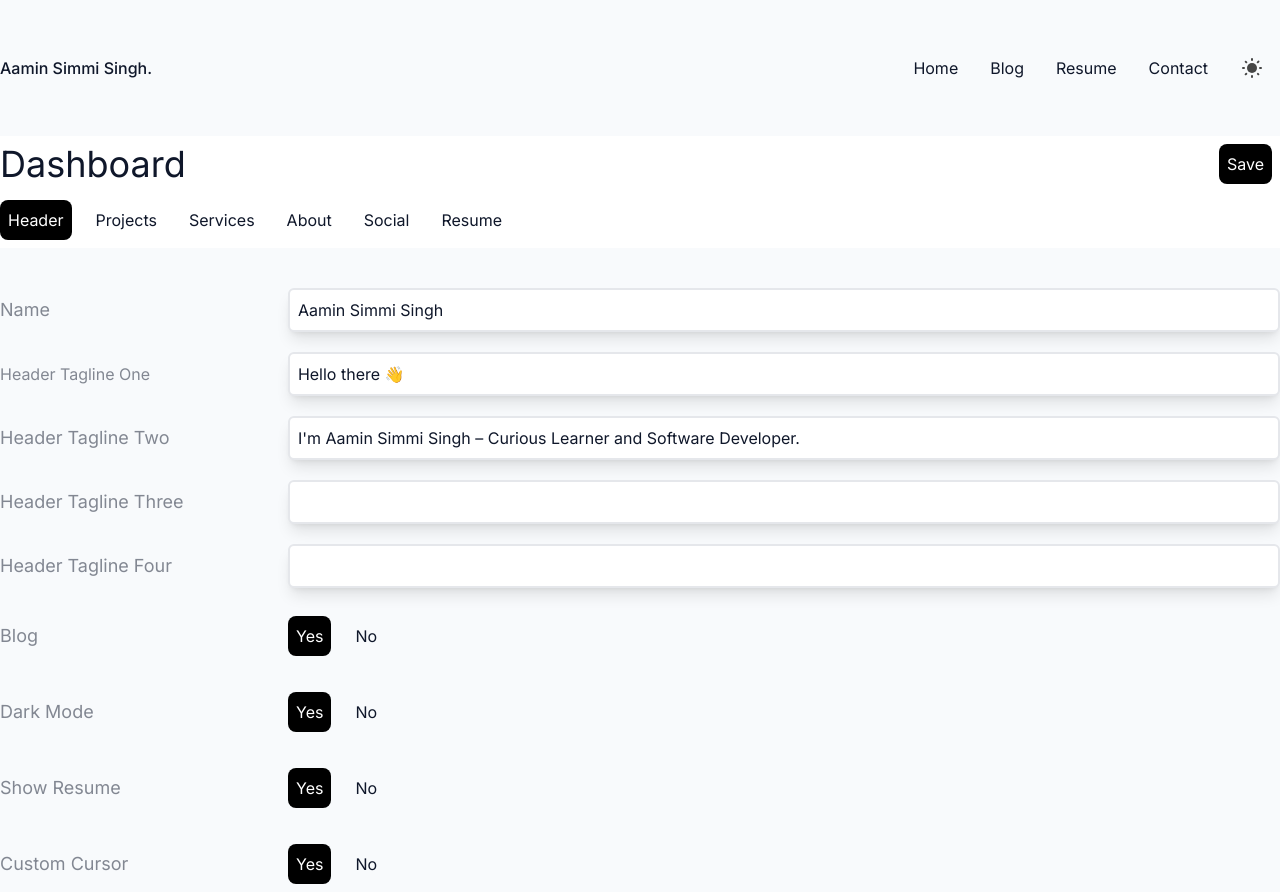
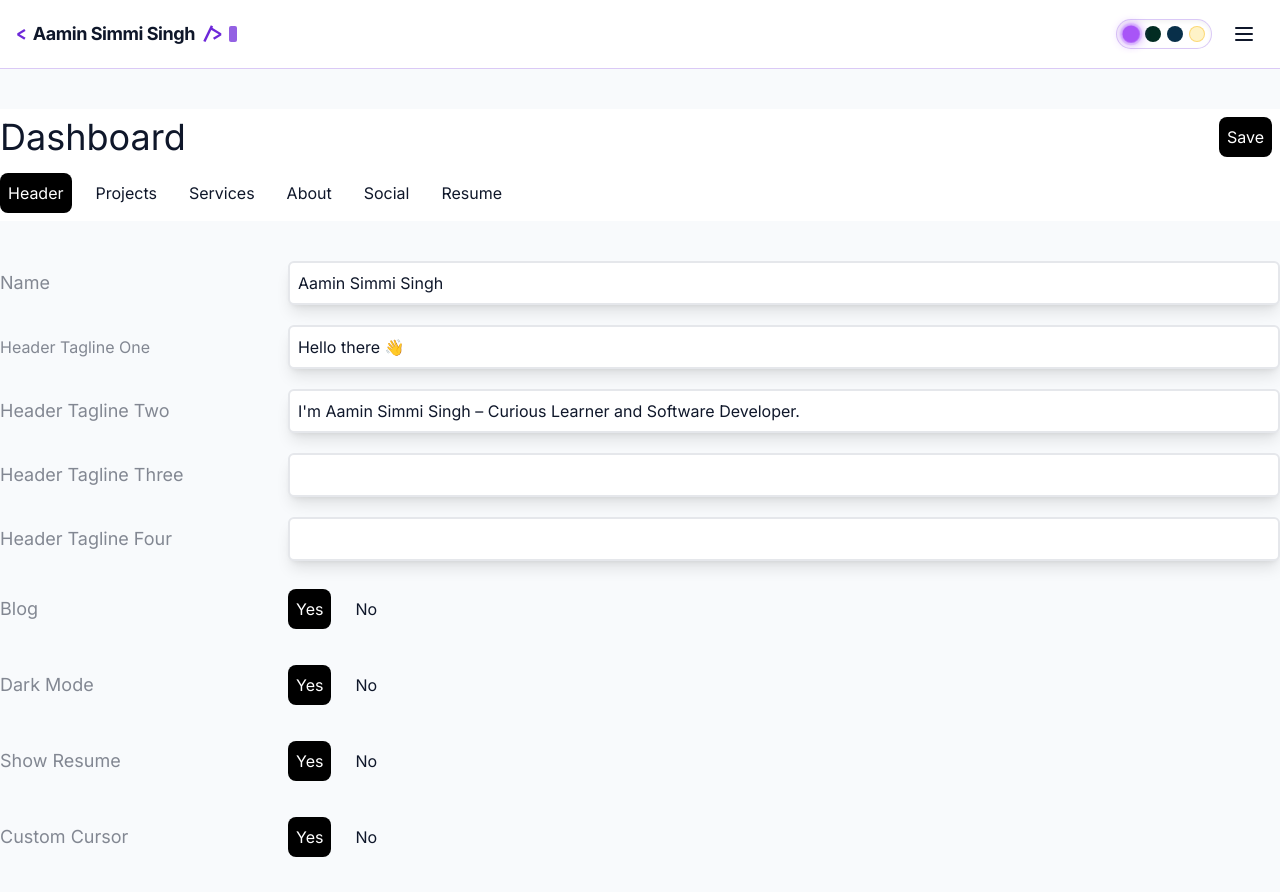
Before and after one commit to AaminSingh/my-portfolio, a Next.js app: page /edit in a window 1280 px wide. After the commit the page ends 865 px from the top, so only its background shows below. Built offline with nearby package versions, Linux system fonts and the light colour scheme.

Commit message:
feat(header): build 4-theme switcher widget & high contrast brand logo in components/Header/index.js

```diff
--- a/components/Header/index.js
+++ b/components/Header/index.js
@@ -1,195 +1,230 @@
 import { Popover } from "@headlessui/react";
-import { useTheme } from "next-themes";
 import { useRouter } from "next/router";
 import React, { useEffect, useState } from "react";
-import Button from "../Button";
+import Link from "next/link";
 import data from "../../data/portfolio.json";
 
-const Header = ({ handleWorkScroll, handleAboutScroll, isBlog }) => {
+const Header = ({
+  handleWorkScroll,
+  handleAboutScroll,
+  handleSkillsScroll,
+  handleCertificatesScroll,
+  handleAchievementsScroll,
+  isBlog,
+}) => {
   const router = useRouter();
-  const { theme, setTheme } = useTheme();
   const [mounted, setMounted] = useState(false);
+  const [currentTheme, setCurrentTheme] = useState("purple");
 
-  const { name, showBlog, showResume } = data;
+  const { name = "Aamin Simmi Singh" } = data;
 
   useEffect(() => {
     setMounted(true);
+    // Read stored theme from localStorage or default to purple
+    const savedTheme = localStorage.getItem("portfolio_theme") || "purple";
+    setCurrentTheme(savedTheme);
+    document.documentElement.setAttribute("data-theme", savedTheme);
   }, []);
 
+  const changeTheme = (themeName) => {
+    setCurrentTheme(themeName);
+    localStorage.setItem("portfolio_theme", themeName);
+    document.documentElement.setAttribute("data-theme", themeName);
+  };
+
+  const navigateToSection = (sectionId, customScrollHandler) => {
+    if (router.pathname !== "/") {
+      router.push(`/#${sectionId}`);
+    } else if (customScrollHandler) {
+      customScrollHandler();
+    } else {
+      const element = document.getElementById(sectionId);
+      if (element) {
+        element.scrollIntoView({ behavior: "smooth" });
+      }
+    }
+  };
+
+  const navLinks = [
+    { label: "Home", onClick: () => (router.pathname === "/" ? window.scrollTo({ top: 0, behavior: "smooth" }) : router.push("/")) },
+    { label: "Projects", onClick: () => navigateToSection("projects", handleWorkScroll) },
+    { label: "Skills", onClick: () => (router.pathname === "/skills" ? window.scrollTo({ top: 0, behavior: "smooth" }) : router.push("/skills")) },
+    { label: "Certificates", onClick: () => (router.pathname === "/certificates" ? window.scrollTo({ top: 0, behavior: "smooth" }) : router.push("/certificates")) },
+    { label: "Resume", onClick: () => router.push("/resume") },
+  ];
+
   return (
-    <>
-      <Popover className="block tablet:hidden mt-5">
-        {({ open }) => (
-          <>
-            <div className="flex items-center justify-between p-2 laptop:p-0">
-              <h1
+    <header className="sticky top-0 z-40 bg-[var(--header-bg)] backdrop-blur-md border-b border-[var(--border-color)] py-3.5 px-4 sm:px-8 transition-colors duration-300">
+      <div className="max-w-7xl mx-auto flex items-center justify-between">
+        {/* Left: Brand Logo (Always High Contrast & Theme Colored) */}
+        <div
           onClick={() => router.push("/")}
-                className="font-medium p-2 laptop:p-0 link"
+          className="cursor-pointer group flex items-center space-x-1.5"
         >
-                {name}.
-              </h1>
+          <span className="font-mono font-bold text-lg text-[var(--accent-primary)] group-hover:brightness-125 transition-all">
+            &lt;
+          </span>
+          <span className="font-bold text-lg sm:text-xl tracking-tight text-[var(--text-main)] group-hover:text-[var(--accent-primary)] transition-colors">
+            {name}
+          </span>
+          <span className="font-mono font-bold text-lg text-[var(--accent-primary)] group-hover:brightness-125 transition-all">
+            &#47;&gt;
+          </span>
+          <span className="w-2 h-4 bg-[var(--accent-primary)] inline-block animate-pulse ml-0.5 rounded-sm"></span>
+        </div>
 
-              <div className="flex items-center">
-                {data.darkMode && (
-                  <Button
-                    onClick={() =>
-                      setTheme(theme === "dark" ? "light" : "dark")
-                    }
+        {/* Center: Desktop Minimalist Nav Links */}
+        <nav className="hidden md:flex items-center space-x-1 lg:space-x-2">
+          {navLinks.map((link) => (
+            <button
+              key={link.label}
+              onClick={link.onClick}
+              className="px-3.5 py-1.5 rounded-lg text-xs lg:text-sm font-mono text-[var(--text-main)] opacity-80 hover:opacity-100 hover:text-[var(--accent-primary)] hover:bg-[var(--badge-bg)] transition-all duration-200"
             >
-                    <img
-                      className="h-6"
-                      src={`/images/${
-                        theme === "dark" ? "moon.svg" : "sun.svg"
+              <span className="text-[var(--accent-primary)] opacity-70 mr-1">{"//"}</span>
+              {link.label}
+            </button>
+          ))}
+        </nav>
+
+        {/* Right: 4 Theme Switcher Dots & Resume Button */}
+        <div className="flex items-center space-x-3">
+          {/* 4 Theme Switcher Options */}
+          {mounted && (
+            <div className="flex items-center space-x-1.5 bg-[var(--bg-card)] border border-[var(--border-color)] p-1.5 rounded-full shadow-inner">
+              <button
+                title="Cyber Purple Theme"
+                onClick={() => changeTheme("purple")}
+                className={`w-4 h-4 rounded-full transition-all duration-200 ${
+                  currentTheme === "purple"
+                    ? "bg-purple-500 ring-2 ring-purple-300 scale-110 shadow-[0_0_10px_#a855f7]"
+                    : "bg-purple-900/60 hover:bg-purple-500/80"
                 }`}
-                    ></img>
-                  </Button>
+              />
+              <button
+                title="Neon Matrix Theme"
+                onClick={() => changeTheme("green")}
+                className={`w-4 h-4 rounded-full transition-all duration-200 ${
+                  currentTheme === "green"
+                    ? "bg-emerald-400 ring-2 ring-emerald-200 scale-110 shadow-[0_0_10px_#4ade80]"
+                    : "bg-emerald-950 hover:bg-emerald-400/80"
+                }`}
+              />
+              <button
+                title="Hyper Blue Theme"
+                onClick={() => changeTheme("blue")}
+                className={`w-4 h-4 rounded-full transition-all duration-200 ${
+                  currentTheme === "blue"
+                    ? "bg-sky-400 ring-2 ring-sky-200 scale-110 shadow-[0_0_10px_#38bdf8]"
+                    : "bg-sky-950 hover:bg-sky-400/80"
+                }`}
+              />
+              <button
+                title="Clean Light Theme"
+                onClick={() => changeTheme("light")}
+                className={`w-4 h-4 rounded-full transition-all duration-200 ${
+                  currentTheme === "light"
+                    ? "bg-amber-400 ring-2 ring-amber-200 scale-110 shadow-[0_0_10px_#f59e0b]"
+                    : "bg-amber-100 hover:bg-amber-300 border border-amber-400/50"
+                }`}
+              />
+            </div>
           )}
 
-                <Popover.Button>
-                  <img
-                    className="h-5"
-                    src={`/images/${
-                      !open
-                        ? theme === "dark"
-                          ? "menu-white.svg"
-                          : "menu.svg"
-                        : theme === "light"
-                        ? "cancel.svg"
-                        : "cancel-white.svg"
-                    }`}
-                  ></img>
+          <button
+            onClick={() => router.push("/resume")}
+            className="hidden sm:inline-flex items-center space-x-1.5 border border-[var(--border-color)] text-[var(--accent-primary)] hover:bg-[var(--accent-primary)] hover:text-white px-4 py-2 rounded-xl text-xs font-mono font-bold transition-all duration-300 shadow-lg"
+          >
+            <span>📄</span>
+            <span>Resume</span>
+          </button>
+
+          {/* Mobile Navigation Popover (100% Solid Opaque Theme Background) */}
+          <Popover className="md:hidden">
+            {({ open, close }) => (
+              <>
+                <Popover.Button className="p-2 text-[var(--text-main)] hover:text-[var(--accent-primary)] focus:outline-none">
+                  <span className="sr-only">Open menu</span>
+                  <svg className="w-6 h-6" fill="none" viewBox="0 0 24 24" stroke="currentColor">
+                    {open ? (
+                      <path strokeLinecap="round" strokeLinejoin="round" strokeWidth={2} d="M6 18L18 6M6 6l12 12" />
+                    ) : (
+                      <path strokeLinecap="round" strokeLinejoin="round" strokeWidth={2} d="M4 6h16M4 12h16M4 18h16" />
+                    )}
+                  </svg>
+                </Popover.Button>
+
+                <Popover.Panel
+                  style={{
+                    backgroundColor: "var(--bg-drawer)",
+                    opacity: 1,
+                    zIndex: 100,
+                  }}
+                  className="absolute top-16 right-4 left-4 border border-[var(--border-color)] text-[var(--text-main)] rounded-2xl p-5 shadow-2xl shadow-black"
+                >
+                  <div className="flex flex-col space-y-2">
+                    {/* Theme Switcher inside Mobile Menu */}
+                    <div className="flex items-center justify-between pb-3 border-b border-[var(--border-color)] px-2 mb-1">
+                      <span className="text-xs font-mono text-[var(--accent-primary)] font-bold">Select Theme:</span>
+                      <div className="flex space-x-2">
+                        <button
+                          onClick={() => changeTheme("purple")}
+                          className={`w-5 h-5 rounded-full ${currentTheme === "purple" ? "bg-purple-500 ring-2 ring-purple-300" : "bg-purple-900"}`}
+                        />
+                        <button
+                          onClick={() => changeTheme("green")}
+                          className={`w-5 h-5 rounded-full ${currentTheme === "green" ? "bg-emerald-400 ring-2 ring-emerald-200" : "bg-emerald-950"}`}
+                        />
+                        <button
+                          onClick={() => changeTheme("blue")}
+                          className={`w-5 h-5 rounded-full ${currentTheme === "blue" ? "bg-sky-400 ring-2 ring-sky-200" : "bg-sky-950"}`}
+                        />
+                        <button
+                          onClick={() => changeTheme("light")}
+                          className={`w-5 h-5 rounded-full ${currentTheme === "light" ? "bg-amber-400 ring-2 ring-amber-200" : "bg-amber-100"}`}
+                        />
+                      </div>
+                    </div>
+
+                    {/* Fully Functional Nav Items */}
+                    {navLinks.map((link) => (
+                      <Popover.Button
+                        key={link.label}
+                        as="button"
+                        onClick={() => {
+                          link.onClick();
+                          close();
+                        }}
+                        className="w-full text-left px-4 py-3 rounded-xl font-mono text-sm text-[var(--text-main)] hover:text-[var(--accent-primary)] hover:bg-[var(--badge-bg)] transition-colors flex items-center justify-between"
+                      >
+                        <div className="flex items-center">
+                          <span className="text-[var(--accent-primary)] mr-2 font-bold">&gt;</span>
+                          <span>{link.label}</span>
+                        </div>
+                        <span className="text-xs text-[var(--accent-primary)] opacity-60">↵</span>
+                      </Popover.Button>
+                    ))}
+
+                    <div className="pt-2 border-t border-[var(--border-color)] mt-1">
+                      <Popover.Button
+                        as="button"
+                        onClick={() => {
+                          router.push("/resume");
+                          close();
+                        }}
+                        className="w-full py-3 border border-[var(--border-color)] text-[var(--accent-primary)] rounded-xl font-mono font-bold text-sm text-center block hover:bg-[var(--accent-primary)] hover:text-white transition-all shadow-sm"
+                      >
+                        📄 Resume
                       </Popover.Button>
                     </div>
                   </div>
-            <Popover.Panel
-              className={`absolute right-0 z-10 w-11/12 p-4 ${
-                theme === "dark" ? "bg-slate-800" : "bg-white"
-              } shadow-md rounded-md`}
-            >
-              {!isBlog ? (
-                <div className="grid grid-cols-1">
-                  <Button onClick={handleWorkScroll}>Work</Button>
-                  <Button onClick={handleAboutScroll}>About</Button>
-                  {showBlog && (
-                    <Button onClick={() => router.push("/blog")}>Blog</Button>
-                  )}
-                  {showResume && (
-                    <Button
-                      onClick={() => router.push("/resume")}
-                      classes="first:ml-1"
-                    >
-                      Resume
-                    </Button>
-                  )}
-
-                  <Button
-                    onClick={() => window.open("mailto:aaminsimmisingh@gmail.com")}
-                  >
-                    Contact
-                  </Button>
-                </div>
-              ) : (
-                <div className="grid grid-cols-1">
-                  <Button onClick={() => router.push("/")} classes="first:ml-1">
-                    Home
-                  </Button>
-                  {showBlog && (
-                    <Button onClick={() => router.push("/blog")}>Blog</Button>
-                  )}
-                  {showResume && (
-                    <Button
-                      onClick={() => router.push("/resume")}
-                      classes="first:ml-1"
-                    >
-                      Resume
-                    </Button>
-                  )}
-
-                  <Button
-                    onClick={() => window.open("mailto:aaminsimmisingh@gmail.com")}
-                  >
-                    Contact
-                  </Button>
-                </div>
-              )}
                 </Popover.Panel>
               </>
             )}
           </Popover>
-      <div
-        className={`mt-10 hidden flex-row items-center justify-between sticky ${
-          theme === "light" && "bg-white"
-        } dark:text-white top-0 z-10 tablet:flex`}
-      >
-        <h1
-          onClick={() => router.push("/")}
-          className="font-medium cursor-pointer mob:p-2 laptop:p-0"
-        >
-          {name}.
-        </h1>
-        {!isBlog ? (
-          <div className="flex">
-            <Button onClick={handleWorkScroll}>Work</Button>
-            <Button onClick={handleAboutScroll}>About</Button>
-            {showBlog && (
-              <Button onClick={() => router.push("/blog")}>Blog</Button>
-            )}
-            {showResume && (
-              <Button
-                onClick={() => router.push("/resume")}
-                classes="first:ml-1"
-              >
-                Resume
-              </Button>
-            )}
-
-            <Button onClick={() => window.open("mailto:aaminsimmisingh@gmail.com")}>
-              Contact
-            </Button>
-            {mounted && theme && data.darkMode && (
-              <Button
-                onClick={() => setTheme(theme === "dark" ? "light" : "dark")}
-              >
-                <img
-                  className="h-6"
-                  src={`/images/${theme === "dark" ? "moon.svg" : "sun.svg"}`}
-                ></img>
-              </Button>
-            )}
         </div>
-        ) : (
-          <div className="flex">
-            <Button onClick={() => router.push("/")}>Home</Button>
-            {showBlog && (
-              <Button onClick={() => router.push("/blog")}>Blog</Button>
-            )}
-            {showResume && (
-              <Button
-                onClick={() => router.push("/resume")}
-                classes="first:ml-1"
-              >
-                Resume
-              </Button>
-            )}
-
-            <Button onClick={() => window.open("mailto:aaminsimmisingh@gmail.com")}>
-              Contact
-            </Button>
-
-            {mounted && theme && data.darkMode && (
-              <Button
-                onClick={() => setTheme(theme === "dark" ? "light" : "dark")}
-              >
-                <img
-                  className="h-6"
-                  src={`/images/${theme === "dark" ? "moon.svg" : "sun.svg"}`}
-                ></img>
-              </Button>
-            )}
       </div>
-        )}
-      </div>
-    </>
+    </header>
   );
 };
 
```
Lines whose indentation alone changed are shown as unchanged.
